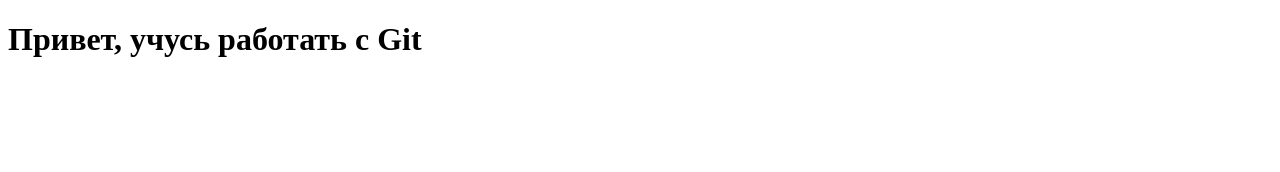
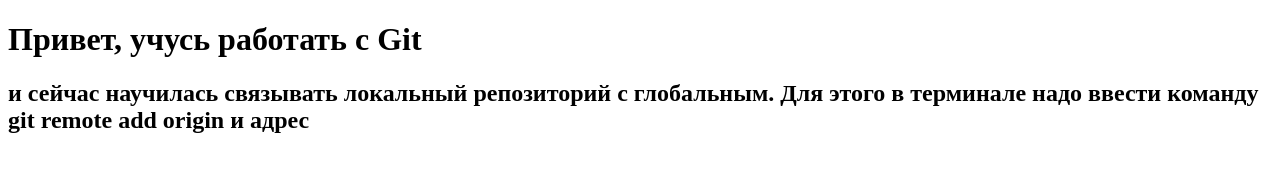
Before and after one commit to sandra0711/trainGit, a plain HTML site: page index.html in a window 1280 px wide. Drawn offline with Linux system fonts and the light colour scheme.

Commit message:
Cвязь лок с глоб

```diff
--- a/index.html
+++ b/index.html
@@ -8,5 +8,6 @@
 </head>
 <body>
   <h1>Привет, учусь работать с Git</h1>
+  <h2>и сейчас научилась связывать локальный репозиторий с глобальным. Для этого в терминале надо ввести команду git remote add origin и адрес</h2>
 </body>
 </html>
```
